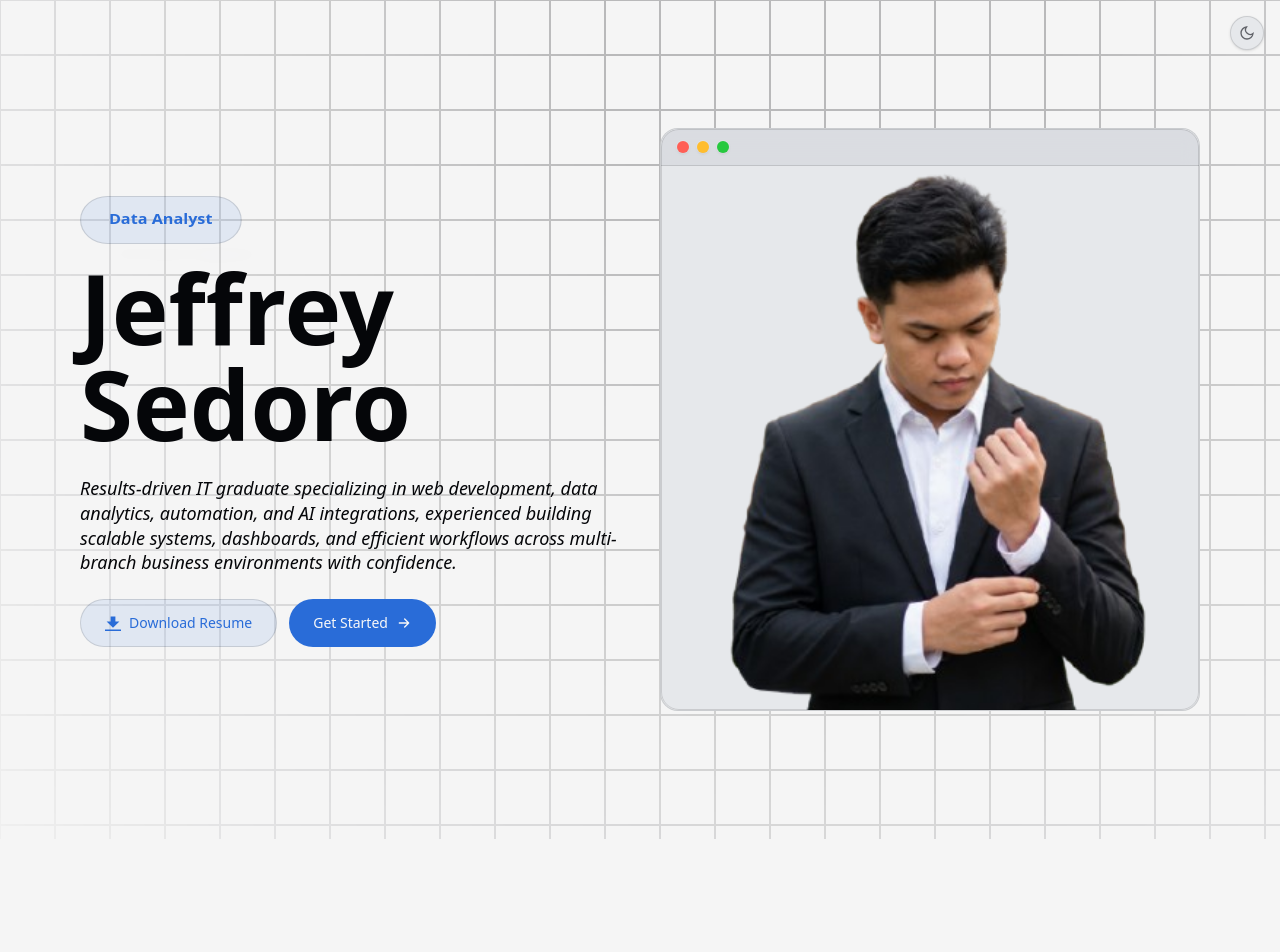
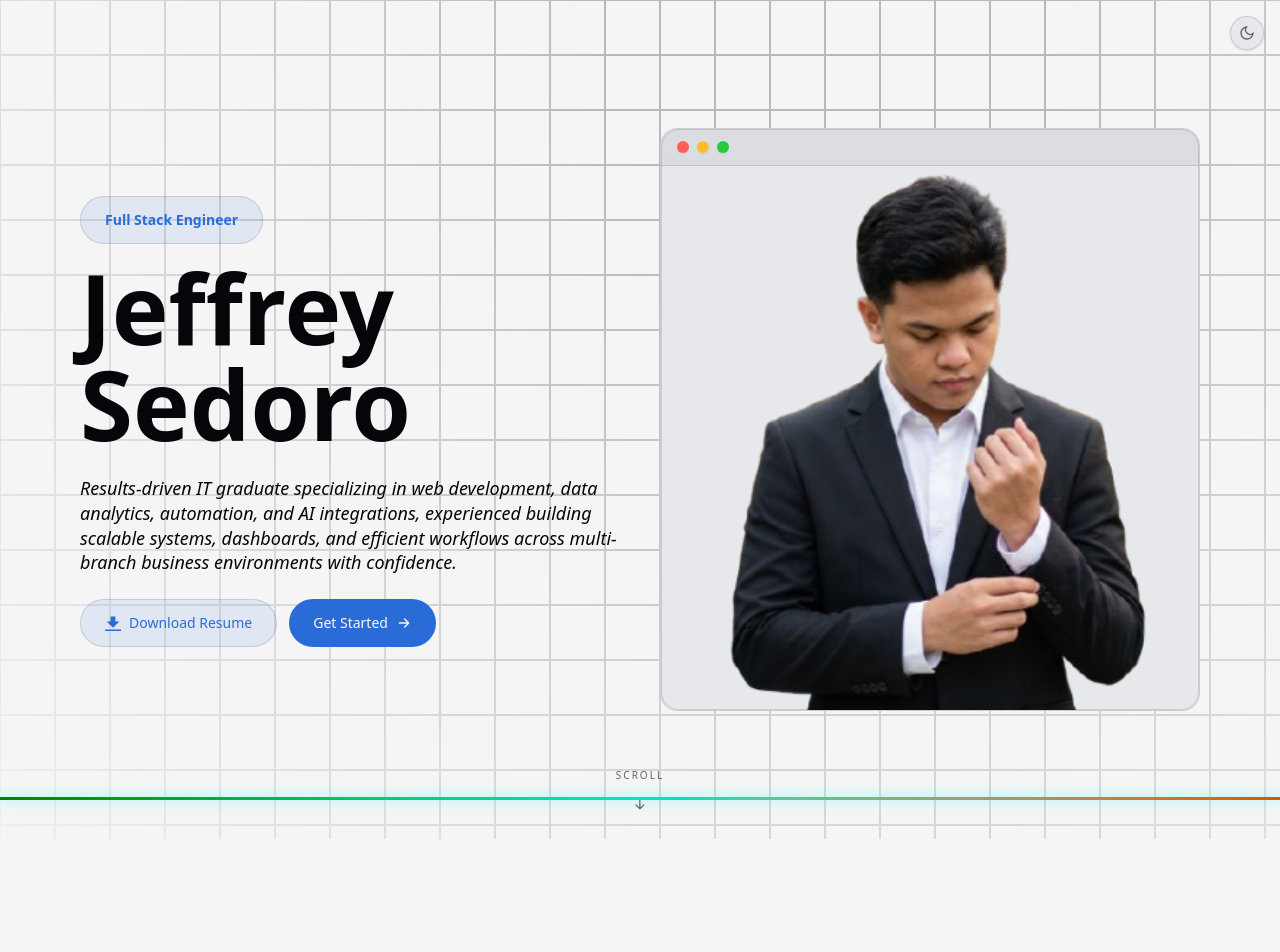
Before and after one commit to Jeopri/manual, a Next.js app: page / in a window 1280 px wide. Shown: the top 952 px of the page. Built offline with nearby package versions, Linux system fonts and the light colour scheme; no server answers.

Commit message:
Feat: Added loading screen, scroll progress bar, and scroll indicator

```diff
--- a/app/pages/main.tsx
+++ b/app/pages/main.tsx
@@ -5,7 +5,7 @@ import { BackgroundRippleEffect } from "@/components/ui/background-ripple-effect
 import jep from "@/public/images/k-removebg-preview.png";
 import { TextGenerateEffect } from "@/components/ui/text-generate-effect";
 import { LayoutTextFlip } from "@/components/ui/layout-text-flip";
-import { motion } from "motion/react";
+import { motion, useScroll, useSpring } from "motion/react";
 import { useRouter } from "next/navigation";
 
 
@@ -13,7 +13,13 @@ const words = `Results-driven IT graduate specializing in web development, data
 
 export default function BackgroundRippleEffectDemo() {
   const [ctaClicked, setCtaClicked] = React.useState(false);
+  const [loading, setLoading] = React.useState(true);
   const router = useRouter();
+
+  React.useEffect(() => {
+    const timer = setTimeout(() => setLoading(false), 2500);
+    return () => clearTimeout(timer);
+  }, []);
 
   function handleCTA(e: React.MouseEvent) {
     e.preventDefault();
@@ -34,7 +40,12 @@ function handleSecondaryCTA(e: React.MouseEvent) {
   document.body.removeChild(link);
 }
 
+  if (loading) {
+    return <LoadingScreen />;
+  }
+
   return (
+    <>
       <div className="relative flex min-h-screen w-full flex-col items-center justify-center overflow-hidden">
         <BackgroundRippleEffect />
 
@@ -111,6 +122,113 @@ function handleSecondaryCTA(e: React.MouseEvent) {
             </div>
           </div>
         </div>
+
+        <motion.div
+          className="absolute bottom-8 left-1/2 -translate-x-1/2 flex flex-col items-center gap-2"
+          initial={{ opacity: 0, y: -10 }}
+          animate={{ opacity: 1, y: 0 }}
+          transition={{ delay: 1.5, duration: 0.8 }}
+        >
+          <span className="text-[10px] font-medium tracking-[0.2em] text-muted-foreground uppercase">Scroll</span>
+          <motion.svg
+            className="w-4 h-4 text-muted-foreground"
+            animate={{ y: [0, 6, 0] }}
+            transition={{ repeat: Infinity, duration: 1.5, ease: "easeInOut" }}
+            fill="none"
+            stroke="currentColor"
+            strokeWidth="2"
+            viewBox="0 0 24 24"
+          >
+            <path strokeLinecap="round" strokeLinejoin="round" d="M12 5v14m0 0l-6-6m6 6l6-6" />
+          </motion.svg>
+        </motion.div>
+      </div>
+      <ScrollProgress />
+    </>
+  );
+}
+
+function LoadingScreen() {
+  return (
+    <div className="fixed inset-0 z-[100] flex flex-col items-center justify-center bg-background">
+      <motion.div
+        className="flex flex-col items-center gap-2"
+        initial={{ opacity: 0, y: 20 }}
+        animate={{ opacity: 1, y: 0 }}
+        transition={{ duration: 0.8, ease: "easeOut" }}
+      >
+        <motion.h1
+          className="text-3xl font-extrabold text-foreground md:text-5xl"
+          initial={{ opacity: 0, y: 10 }}
+          animate={{ opacity: 1, y: 0 }}
+          transition={{ delay: 0.2, duration: 0.6 }}
+        >
+          Jeffrey Sedoro
+        </motion.h1>
+        <motion.p
+          className="text-sm text-muted-foreground"
+          initial={{ opacity: 0 }}
+          animate={{ opacity: 1 }}
+          transition={{ delay: 0.6, duration: 0.6 }}
+        >
+          Loading
+          <motion.span
+            animate={{ opacity: [0, 1, 0] }}
+            transition={{ repeat: Infinity, duration: 1.5, ease: "easeInOut" }}
+          >...</motion.span>
+        </motion.p>
+      </motion.div>
+
+      <motion.div
+        className="absolute bottom-12 h-[2px] w-48 overflow-hidden rounded-full bg-border/30"
+        initial={{ opacity: 0 }}
+        animate={{ opacity: 1 }}
+        transition={{ delay: 0.4, duration: 0.6 }}
+      >
+        <motion.div
+          className="h-full w-full rounded-full bg-gradient-to-r from-red-500 via-yellow-500 via-green-500 via-cyan-500 via-blue-500 to-purple-500"
+          initial={{ scaleX: 0 }}
+          animate={{ scaleX: 1 }}
+          transition={{ duration: 2, ease: "easeInOut" }}
+          style={{ originX: 0 }}
+        />
+      </motion.div>
     </div>
   );
 }
+
+function ScrollProgress() {
+  const { scrollYProgress } = useScroll();
+  const scaleX = useSpring(scrollYProgress, { stiffness: 90, damping: 25, restDelta: 0.001 });
+
+  return (
+    <>
+      <style>{`
+        @keyframes rgb-shift {
+          0% { filter: hue-rotate(0deg); }
+          100% { filter: hue-rotate(360deg); }
+        }
+        @keyframes rgb-glow {
+          0%, 100% { box-shadow: 0 0 12px rgba(255,0,0,0.6), 0 0 30px rgba(255,0,0,0.2); }
+          16% { box-shadow: 0 0 12px rgba(255,165,0,0.6), 0 0 30px rgba(255,165,0,0.2); }
+          33% { box-shadow: 0 0 12px rgba(255,255,0,0.6), 0 0 30px rgba(255,255,0,0.2); }
+          50% { box-shadow: 0 0 12px rgba(0,255,0,0.6), 0 0 30px rgba(0,255,0,0.2); }
+          66% { box-shadow: 0 0 12px rgba(0,150,255,0.6), 0 0 30px rgba(0,150,255,0.2); }
+          83% { box-shadow: 0 0 12px rgba(150,0,255,0.6), 0 0 30px rgba(150,0,255,0.2); }
+        }
+        .animate-rgb-line {
+          animation: rgb-shift 3s linear infinite, rgb-glow 3s linear infinite;
+        }
+      `}</style>
+
+      <div className="fixed bottom-0 left-0 z-50 h-[3px] w-full bg-border/30">
+        <motion.div
+          className="h-full origin-left"
+          style={{ scaleX, width: "100%" }}
+        >
+          <div className="animate-rgb-line h-full w-full bg-gradient-to-r from-red-500 via-yellow-500 via-green-500 via-cyan-500 via-blue-500 to-purple-500" />
+        </motion.div>
+      </div>
+    </>
+  );
+}
```
Lines whose indentation alone changed are shown as unchanged.
